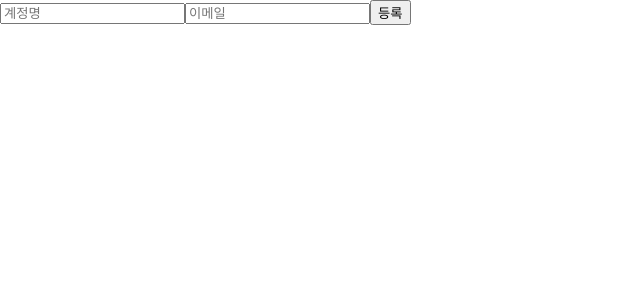
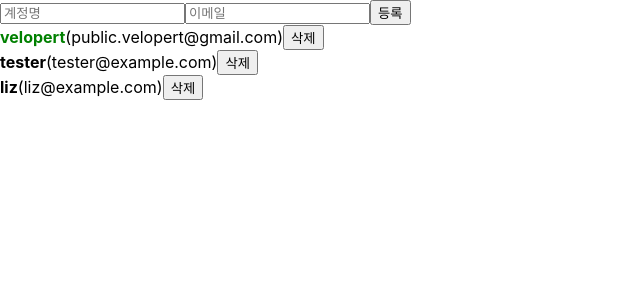
Before and after one commit to quark4904/study-react-velopert, a React (Create React App) app: page / in a window 1280 px wide. Shown: the top 300 px of the page, without its empty margins (0-640 px from the left). Built offline with nearby package versions, Linux system fonts and the light colour scheme.

Commit message:
Add: 15. 배열에 항목 수정하기기

```diff
--- a/src/App.js
+++ b/src/App.js
@@ -17,9 +17,30 @@ function App() {
     });
   };
 
-  const [users, setUsers] = useState([]);
+  const [users, setUsers] = useState([
+    {
+      id: 1,
+      username: "velopert",
+      email: "public.velopert@gmail.com",
+      active: true,
+    },
+    {
+      id: 2,
+      username: "tester",
+      email: "tester@example.com",
+      active: false,
+    },
+    {
+      id: 3,
+      username: "liz",
+      email: "liz@example.com",
+      active: false,
+    },
+  ]);
   console.log(users);
-  const nextId = useRef(1);
+
+  const nextId = useRef(4);
+
   const onCreate = () => {
     const user = {
       id: nextId.current,
@@ -39,6 +60,15 @@ function App() {
   const onRemove = (id) => {
     setUsers(users.filter((user) => user.id !== id));
   };
+
+  const onToggle = (id) => {
+    setUsers(
+      users.map((user) =>
+        user.id === id ? { ...user, active: !user.active } : user
+      )
+    );
+  };
+
   return (
     <>
       <CreateUser
@@ -47,7 +77,7 @@ function App() {
         onChange={onChange}
         onCreate={onCreate}
       />
-      <UserList users={users} onRemove={onRemove} />
+      <UserList users={users} onRemove={onRemove} onToggle={onToggle} />
     </>
   );
 }
--- a/src/UserList.js
+++ b/src/UserList.js
@@ -1,20 +1,30 @@
 import React from "react";
 
-function User({ user, onRemove }) {
+function User({ user, onRemove, onToggle }) {
   return (
     <div>
-      <b>{user.username}</b>
+      <b
+        style={{ cursor: "pointer", color: user.active ? "green" : "black" }}
+        onClick={() => onToggle(user.id)}
+      >
+        {user.username}
+      </b>
       <span>({user.email})</span>
       <button onClick={() => onRemove(user.id)}>삭제</button>
     </div>
   );
 }
 
-function UserList({ users, onRemove }) {
+function UserList({ users, onRemove, onToggle }) {
   return (
     <div>
       {users.map((data) => (
-        <User user={data} key={data.id} onRemove={onRemove} />
+        <User
+          user={data}
+          key={data.id}
+          onRemove={onRemove}
+          onToggle={onToggle}
+        />
       ))}
     </div>
   );
```
